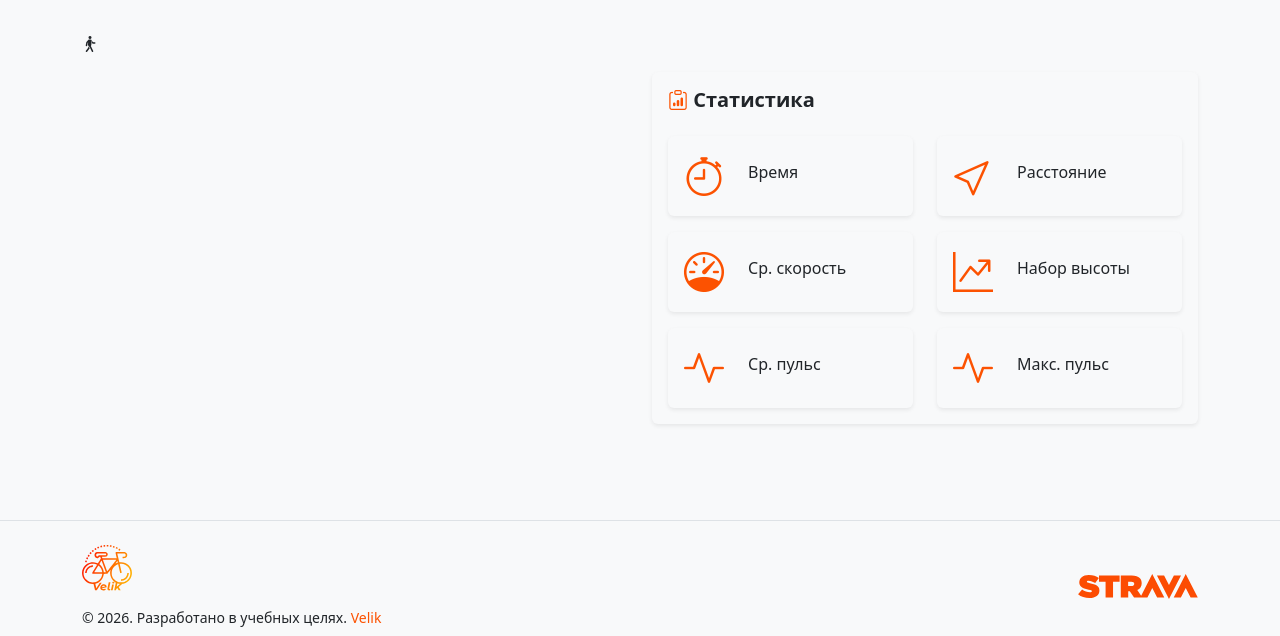
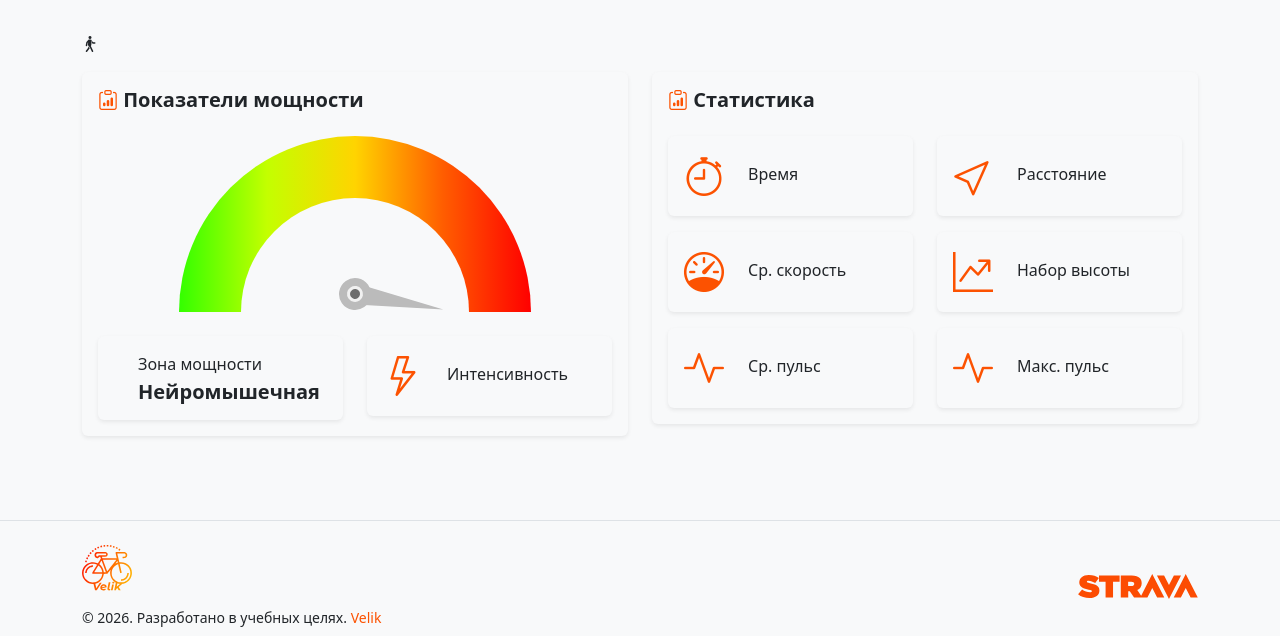
Before and after one commit to VadimBarinov/strava-activity-ui, a Python web app: template app/templates/activity.html in a window 1280 px wide. Shown: the part 646-1282 px from the top of the page. Run offline with Jinja, Linux system fonts and the light colour scheme; the template is opened without the code that fills it, so the values that code supplies are empty; some libraries are stand-ins or nearby versions.

Commit message:
create activity page

```diff
--- a/app/static/css/style.css
+++ b/app/static/css/style.css
@@ -58,3 +58,72 @@
 .leaflet-control-attribution {
   display: none;
 }
+
+.choose-container{
+  position: relative;
+  height: 22rem;
+}
+
+.meter-container{
+  position: relative;
+  width: 22rem;
+}
+
+.meter{
+  position: relative;
+  height: 11rem;
+  width: 100%;
+  overflow: hidden;
+}
+
+.outer-circle{
+  position: relative;
+  height: 22rem;
+  width: 100%;
+  border-radius: 50% 50% 0 0;
+  background-image: linear-gradient(to right,
+                  #33FF00,
+                  #C3FF00,
+                  #FFD400,
+                  #FF5D00,
+                  #FF0000);
+}
+.inner-circle{
+  height: 65%;
+  width: 65%;
+  border-radius: 50% 50% 0 0;
+}
+
+.needle{
+  position: relative;
+  top: calc(42%);
+  left: 50%;
+  transform: translate(-50%,-50%);
+  height: 14%;
+  width: 14%;
+  background-color: #bbb;
+  border-radius: 50%;
+  transition: transform 0.3s ease;
+  transform: translate(-50%, -50%) rotate(-100deg);
+}
+
+.needle::before{
+  content: "";
+  position: relative;
+  top: -130%;
+  width: 70%;
+  height: 300%;
+  background-color: #bbb;
+  clip-path: polygon(0% 100%, 50% 0%, 100% 100%);
+  border-radius: 0 0 1rem 1rem;
+}
+
+.needle::after{
+  content: "";
+  position: absolute;
+  height: 50%;
+  width: 50%;
+  background-color: #6d6d6d;
+  border-radius: 50%;
+  border: 0.2rem solid #f1f1f1;
+}
--- /dev/null
+++ b/app/static/js/target_meter.js
@@ -0,0 +1,33 @@
+const needle = document.querySelector(".needle");
+
+function to_z1(){
+  needle.style.transform = "translate(-50%, -50%) rotate(-100deg)";
+}
+
+function to_z2() {
+  needle.style.transform = "translate(-50%, -50%) rotate(-50deg)";
+}
+
+function to_z3() {
+  needle.style.transform = "translate(-50%, -50%) rotate(0deg)";
+}
+
+function to_z4() {
+  needle.style.transform = "translate(-50%, -50%) rotate(50deg)";
+}
+
+function to_z5() {
+  needle.style.transform = "translate(-50%, -50%) rotate(100deg)";
+}
+
+if (targetValue === "1") {
+  to_z1();
+} else if (targetValue === "2") {
+  to_z2();
+} else if (targetValue === "3") {
+  to_z3();
+} else if (targetValue === "4") {
+  to_z4();
+} else {
+  to_z5();
+}
--- a/app/templates/activity.html
+++ b/app/templates/activity.html
@@ -28,7 +28,90 @@
   </div>
 
   <div class="col-md-6 mt-3">
+    <div class="choose-container">
 
+      <div class="card shadow-sm border-0 bg-light choose-label">
+        <div class="card-body">
+
+          <h5 class="fw-bold mb-4">
+            <i class="bi bi-clipboard-data text-primary"></i>
+            Показатели мощности
+          </h5>
+
+          <div class="d-flex align-items-center justify-content-center mb-4">
+            <div class="meter-container">
+              <div class="meter">
+                <div class="outer-circle d-flex align-items-center justify-content-center">
+                  <div class="inner-circle bg-light">
+                    <div class="needle d-flex align-items-center justify-content-center"></div>
+                  </div>
+                </div>
+              </div>
+            </div>
+          </div>
+
+          <div class="d-flex row">
+
+            <div class="col-6">
+              <div class="card shadow-sm border-0 bg-light">
+                <div class="card-body">
+                  <div class="d-flex align-items-center">
+                    <div class="me-4">
+                      <h1 class="bi bi-{{ activity.target }}-circle text-primary mb-0"></h1>
+                    </div>
+                    <div>
+                      <p class="mb-1">
+                        Зона мощности
+                      </p>
+                      <h5 class="fw-bold mb-0">
+                        {% if activity.target == 1 %}
+                          Восстановление
+                        {% elif activity.target == 2 %}
+                          Выносливость
+                        {% elif activity.target == 3 %}
+                          Темп
+                        {% elif activity.target == 4 %}
+                          Порог
+                        {% elif activity.target == 5 %}
+                          VO2 Max
+                        {% elif activity.target == 6 %}
+                          Анаэробная
+                        {% else %}
+                          Нейромышечная
+                        {% endif %}
+                      </h5>
+                    </div>
+                  </div>
+                </div>
+              </div>
+            </div>
+
+            <div class="col-6">
+              <div class="card shadow-sm border-0 bg-light">
+                <div class="card-body">
+                  <div class="d-flex align-items-center">
+                    <div class="me-4">
+                      <h1 class="bi bi-lightning text-primary mb-0"></h1>
+                    </div>
+                    <div>
+                      <p class="mb-1">
+                        Интенсивность
+                      </p>
+                      <h5 class="fw-bold mb-0">
+                        {{ activity.intensity_score }}
+                      </h5>
+                    </div>
+                  </div>
+                </div>
+              </div>
+            </div>
+
+          </div>
+
+        </div>
+      </div>
+
+    </div>
   </div>
 
   <div class="col-md-6 mt-3">
@@ -51,7 +134,7 @@
                     <p class="mb-1">
                       Время
                     </p>
-                    <h5 class="fw-bold">
+                    <h5 class="fw-bold mb-0">
                       {{ activity.moving_time }}
                     </h5>
                   </div>
@@ -71,7 +154,7 @@
                     <p class="mb-1">
                       Расстояние
                     </p>
-                    <h5 class="fw-bold">
+                    <h5 class="fw-bold mb-0">
                       {{ activity.distance }}
                     </h5>
                   </div>
@@ -91,7 +174,7 @@
                     <p class="mb-1">
                       Ср. скорость
                     </p>
-                    <h5 class="fw-bold">
+                    <h5 class="fw-bold mb-0">
                       {{ activity.average_speed }}
                     </h5>
                   </div>
@@ -111,7 +194,7 @@
                     <p class="mb-1">
                       Набор высоты
                     </p>
-                    <h5 class="fw-bold">
+                    <h5 class="fw-bold mb-0">
                       {{ activity.total_elevation_gain }}
                     </h5>
                   </div>
@@ -131,7 +214,7 @@
                     <p class="mb-1">
                       Ср. пульс
                     </p>
-                    <h5 class="fw-bold">
+                    <h5 class="fw-bold mb-0">
                       {{ activity.average_heartrate }}
                     </h5>
                   </div>
@@ -151,7 +234,7 @@
                     <p class="mb-1">
                       Макс. пульс
                     </p>
-                    <h5 class="fw-bold">
+                    <h5 class="fw-bold mb-0">
                       {{ activity.max_heartrate }}
                     </h5>
                   </div>
@@ -168,6 +251,10 @@
 
 </div>
 
+<script>
+  const targetValue = "{{ activity.target }}";
+</script>
+<script src="{{ url_for('static', filename='js/target_meter.js') }}"></script>
 <script src="{{ url_for('static', filename='js/render_route_map.js') }}"></script>
 <script>
   renderRouteMap(
--- a/app/web/routes.py
+++ b/app/web/routes.py
@@ -60,8 +60,8 @@ activities = [
       "summary_polyline": "i{wjI{xhfHHWPM~@CZFZd@Pd@Jj@APsClDiDvCu@x@[n@UjAu@dAYjAe@r@Ql@?PTp@Lv@vAnFBLANe@AkA_@mAQUDyC|Di@l@iB`CKTCV?fAGvBQnD_@bFGZMb@KN_@VWXk@\\u@FcAAi@^u@IKBKHK\\m@pCe@zAa@|@oAhBc@|@Or@]xCS~@s@xB{AxCm@dDmAdDOVi@l@sBlBwCvCoA~Ay@h@QPUj@SjBQp@wFxJQNe@LaABKHCP?rAEz@DpAMl@g@~@K^CXBvAAl@IlBOfBEfBGj@O|@mAbFUn@cA~A[`A_AjFOhBI`@BB{@~AUnAYr@CVFp@CL_B`CqBnBiApBgD|AkAz@QTI^Kp@BlAIbFKr@OXcCdCsAv@y@j@y@fAa@dAW\\eAr@aA`@g@j@aAr@n@a@z@aAz@e@nA}@PYX_AJQfBaBjAo@|@iArAoAJYF_@N{ABgBIkBP{AFDFNEOxAgA`@g@`Bc@f@URY`@aAPQh@{@zA_B|@}ADWCe@@]Vs@LgAbAiBNk@NwBJy@TmANuAn@aBn@m@f@y@`@aBn@iDN{AR_DJiD?oBLg@d@_ANs@CiA@u@CkABa@NKzACLEPQnByDjAmB\\a@Vo@L[He@VeCPc@x@a@dA{@xAcBhA_A`@g@n@k@^Yn@{@b@u@n@eBj@yBHECA@MLu@\\s@`@mAv@kBf@}BVcCLm@f@eArAaB\\o@j@aBr@gDL[HIJAx@ZP@FGHc@FI~@@l@Ix@i@P[d@a@Zo@EJFm@VmFLsADcCL}BH]`BgCxBaCvAkBNAp@HdBf@n@@wAgFk@_CC_@DSJYh@w@ZgAr@{@RqAVk@PWtEcFvCmClJsJdA_Ar@w@J[Hw@Ao@WkAo@sAa@oAEWBK\\a@Fi@f@o@n@o@HAPHNGhAqAlBkB|AyBt@q@bBkBvAcAd@m@zBwBh@o@rCmCj@YBISYEUGgAFY`@{@p@eAd@gAVa@TOjAUZMPWB][dAQLy@XkA|@qAzBYt@Gd@@bADLLR?Pe@JmHxHcEvD_BbB_AjAoExEQJk@AYXo@~@Ox@[b@APT~@t@xAf@nB?RCVIh@KTqI~ImBfBMBMEIQKe@MQ[_AIIMDSXCJ?LTx@FDEaBdCeAB@TY?c@E^",
       "resource_state": 2
     },
-    "intensity_score": 0.57,
-    "target": 2,
+    "intensity_score": 0.77,
+    "target": 1,
   }
 ]
 
```
